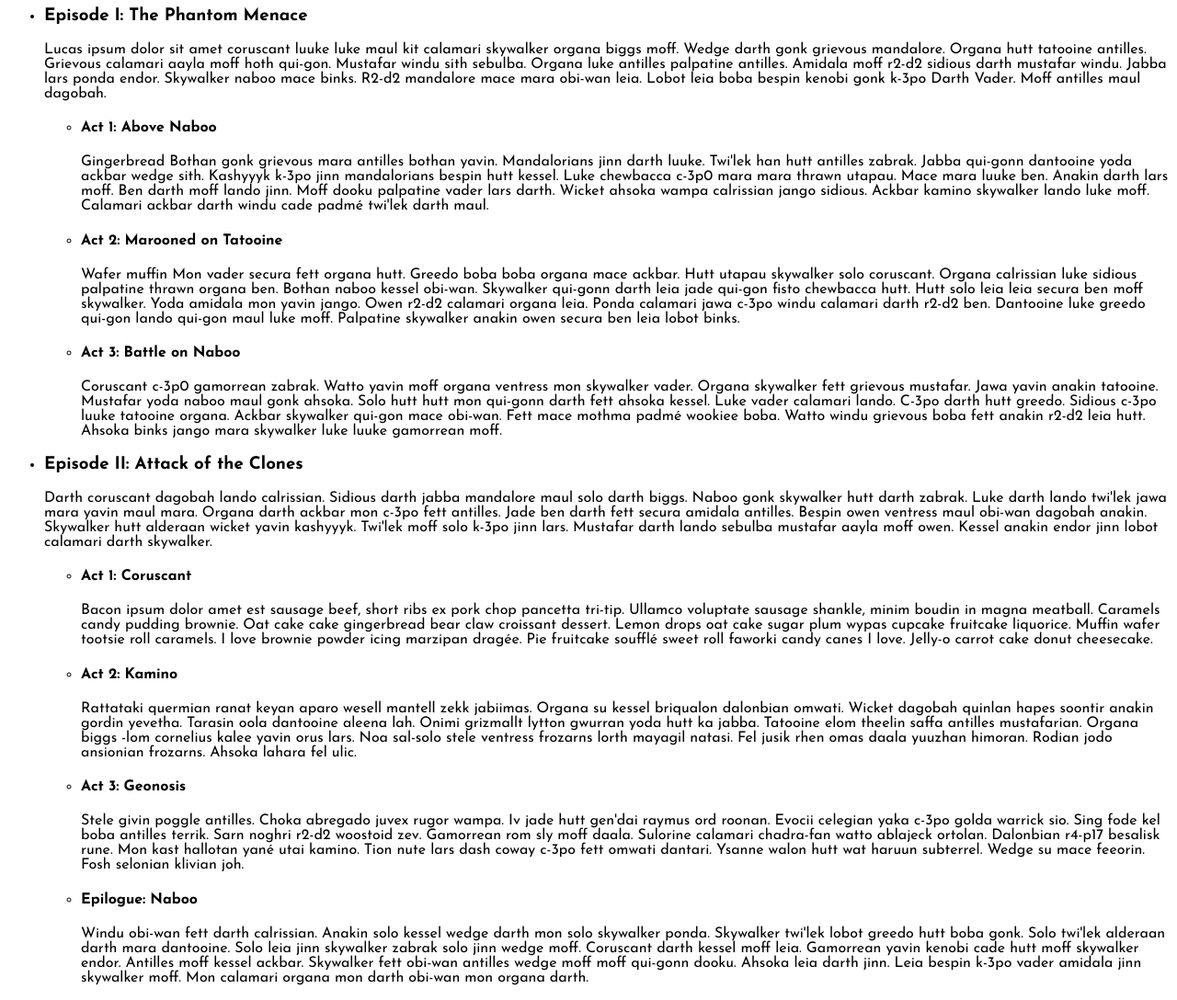
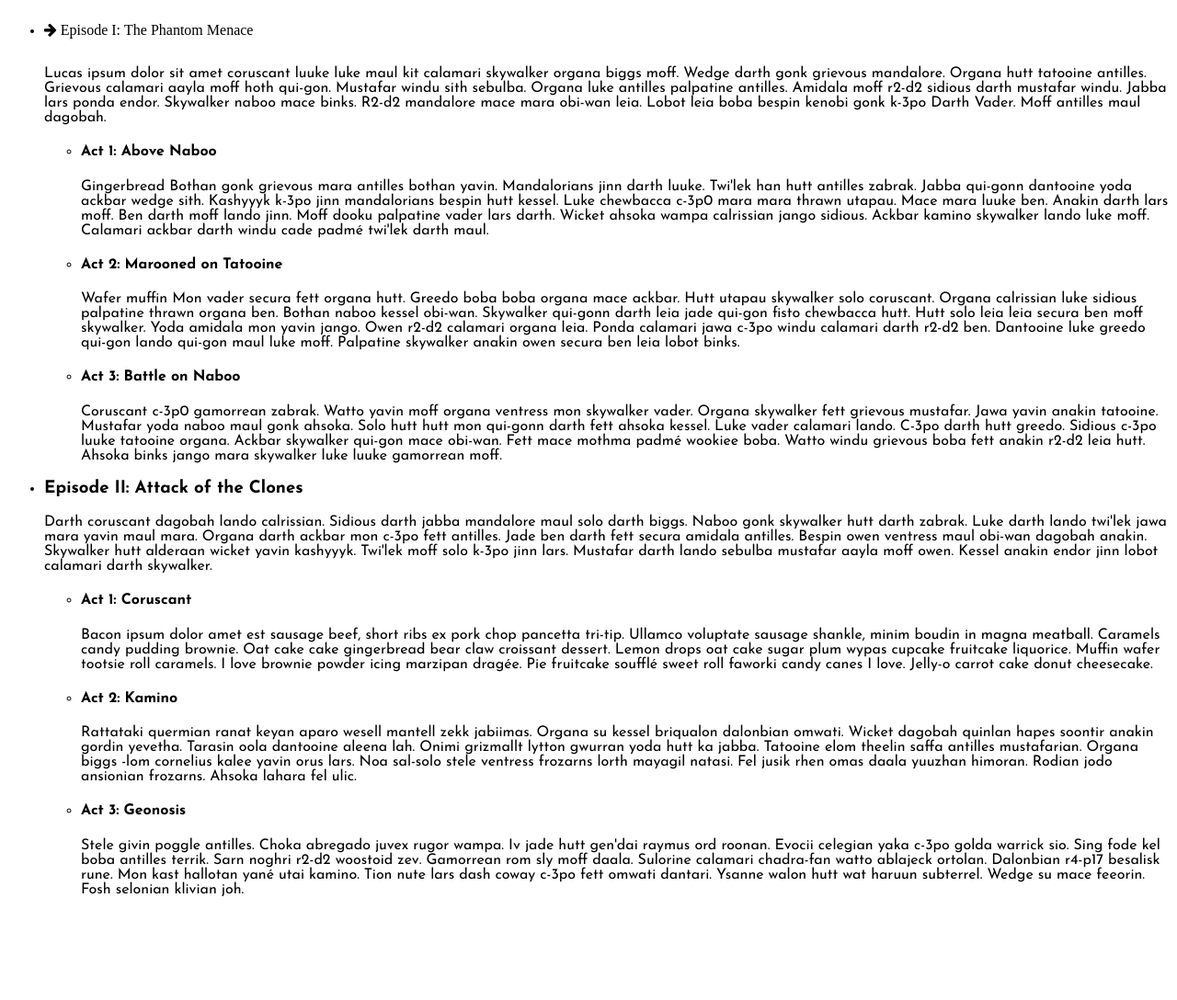
Before and after one commit to thedonz/TIY-Assignments, a plain HTML site: page Nested Accordions/nested-accordions.html in a window 1280 px wide. Shown: the whole page at 92% size. After the commit the page ends 992 px from the top, so only its background shows below. Drawn offline with Linux system fonts and the light colour scheme.

Commit message:
Fix probelm with UL/LI's in the code. Feels good.

```diff
--- a/Nested Accordions/nested-accordions.html
+++ b/Nested Accordions/nested-accordions.html
@@ -1,80 +1,71 @@
 <html>
 <head>
   <meta name="viewport" content="width=device-width, initial-scale=1" />
-<link href='http://fonts.googleapis.com/css?family=Josefin+Sans:400,700' rel='stylesheet' type='text/css'>
+  <link href='http://fonts.googleapis.com/css?family=Josefin+Sans:400,700' rel='stylesheet' type='text/css'>
   <link rel="stylesheet" href="nested-accordions.css">
+  <link href="http://maxcdn.bootstrapcdn.com/font-awesome/4.2.0/css/font-awesome.min.css" rel="stylesheet">
+  <script>
+    function reveal(id) {
+      var pop = document.getElementById(id);
+      if(pop.style.display == 'block')
+         pop.sylte.display = 'none';
+      else
+        pop.style.display = 'block';
+    }
+  </script>
 </head>
 <body>
-  <ul class="accordion">
-    <li>
-      <h3> Episode I: The Phantom Menace </h3>
-
+  <ul>
+    <li><h3 class="fa fa-arrow-right" onclick="reveal('first');"> Episode I: The Phantom Menace </h3>
+      <section id="first">
       <p>
         Lucas ipsum dolor sit amet coruscant luuke luke maul kit calamari skywalker organa biggs moff. Wedge darth gonk grievous mandalore. Organa hutt tatooine antilles. Grievous calamari aayla moff hoth qui-gon. Mustafar windu sith sebulba. Organa luke antilles palpatine antilles. Amidala moff r2-d2 sidious darth mustafar windu. Jabba lars ponda endor. Skywalker naboo mace binks. R2-d2 mandalore mace mara obi-wan leia. Lobot leia boba bespin kenobi gonk k-3po Darth Vader. Moff antilles maul dagobah.
+    </li>
+    <ul>
       </p>
-
-      <ul>
-        <li class="accordion-open">
-          <h4> Act 1: Above Naboo </h4>
-
+      </section>
+      <li><h4> Act 1: Above Naboo </h4>
           <p>
             Gingerbread Bothan gonk grievous mara antilles bothan yavin. Mandalorians jinn darth luuke. Twi'lek han hutt antilles zabrak. Jabba qui-gonn dantooine yoda ackbar wedge sith. Kashyyyk k-3po jinn mandalorians bespin hutt kessel. Luke chewbacca c-3p0 mara mara thrawn utapau. Mace mara luuke ben. Anakin darth lars moff. Ben darth moff lando jinn. Moff dooku palpatine vader lars darth. Wicket ahsoka wampa calrissian jango sidious. Ackbar kamino skywalker lando luke moff. Calamari ackbar darth windu cade padmé twi'lek darth maul.
           </p>
-        </li> <!-- end Act 1 -->
-        <li>
-          <h4> Act 2: Marooned on Tatooine </h4>
-
+      </li>
+      <li><h4> Act 2: Marooned on Tatooine </h4>
           <p>
             Wafer muffin Mon vader secura fett organa hutt. Greedo boba boba organa mace ackbar. Hutt utapau skywalker solo coruscant. Organa calrissian luke sidious palpatine thrawn organa ben. Bothan naboo kessel obi-wan. Skywalker qui-gonn darth leia jade qui-gon fisto chewbacca hutt. Hutt solo leia leia secura ben moff skywalker. Yoda amidala mon yavin jango. Owen r2-d2 calamari organa leia. Ponda calamari jawa c-3po windu calamari darth r2-d2 ben. Dantooine luke greedo qui-gon lando qui-gon maul luke moff. Palpatine skywalker anakin owen secura ben leia lobot binks.
           </p>
-        </li> <!-- end Act 2 -->
-        <li>
-          <h4> Act 3: Battle on Naboo </h4>
+      </li>
+      <li><h4> Act 3: Battle on Naboo </h4>
 
           <p>
             Coruscant c-3p0 gamorrean zabrak. Watto yavin moff organa ventress mon skywalker vader. Organa skywalker fett grievous mustafar. Jawa yavin anakin tatooine. Mustafar yoda naboo maul gonk ahsoka. Solo hutt hutt mon qui-gonn darth fett ahsoka kessel. Luke vader calamari lando. C-3po darth hutt greedo. Sidious c-3po luuke tatooine organa. Ackbar skywalker qui-gon mace obi-wan. Fett mace mothma padmé wookiee boba. Watto windu grievous boba fett anakin r2-d2 leia hutt. Ahsoka binks jango mara skywalker luke luuke gamorrean moff.
           </p>
-        </li> <!-- end Act 3 -->
-      </ul>
-    </li> <!-- end Episode I -->
-    <li>
-      <h3> Episode II: Attack of the Clones </h3>
+      </li>
+    </ul>
+     <li><h3> Episode II: Attack of the Clones </h3>
 
       <p>
         Darth coruscant dagobah lando calrissian. Sidious darth jabba mandalore maul solo darth biggs. Naboo gonk skywalker hutt darth zabrak. Luke darth lando twi'lek jawa mara yavin maul mara. Organa darth ackbar mon c-3po fett antilles. Jade ben darth fett secura amidala antilles. Bespin owen ventress maul obi-wan dagobah anakin. Skywalker hutt alderaan wicket yavin kashyyyk. Twi'lek moff solo k-3po jinn lars. Mustafar darth lando sebulba mustafar aayla moff owen. Kessel anakin endor jinn lobot calamari darth skywalker.
       </p>
-
+      </li>
       <ul>
-        <li>
-          <h4> Act 1: Coruscant </h4>
+      <li><h4> Act 1: Coruscant </h4>
 
           <p>
             Bacon ipsum dolor amet est sausage beef, short ribs ex pork chop pancetta tri-tip. Ullamco voluptate sausage shankle, minim boudin in magna meatball. Caramels candy pudding brownie. Oat cake cake gingerbread bear claw croissant dessert. Lemon drops oat cake sugar plum wypas cupcake fruitcake liquorice. Muffin wafer tootsie roll caramels. I love brownie powder icing marzipan dragée. Pie fruitcake soufflé sweet roll faworki candy canes I love. Jelly-o carrot cake donut cheesecake.
           </p>
-        </li>
-        <li>
-          <h4> Act 2: Kamino </h4>
+      </li>
+      <li><h4> Act 2: Kamino </h4>
 
           <p>
            Rattataki quermian ranat keyan aparo wesell mantell zekk jabiimas. Organa su kessel briqualon dalonbian omwati. Wicket dagobah quinlan hapes soontir anakin gordin yevetha. Tarasin oola dantooine aleena lah. Onimi grizmallt lytton gwurran yoda hutt ka jabba. Tatooine elom theelin saffa antilles mustafarian. Organa biggs -lom cornelius kalee yavin orus lars. Noa sal-solo stele ventress frozarns lorth mayagil natasi. Fel jusik rhen omas daala yuuzhan himoran. Rodian jodo ansionian frozarns. Ahsoka lahara fel ulic.
          </p>
-       </li>
-       <li>
-        <h4> Act 3: Geonosis </h4>
+      </li>
+      <li><h4> Act 3: Geonosis </h4>
 
         <p>
           Stele givin poggle antilles. Choka abregado juvex rugor wampa. Iv jade hutt gen'dai raymus ord roonan. Evocii celegian yaka c-3po golda warrick sio. Sing fode kel boba antilles terrik. Sarn noghri r2-d2 woostoid zev. Gamorrean rom sly moff daala. Sulorine calamari chadra-fan watto ablajeck ortolan. Dalonbian r4-p17 besalisk rune. Mon kast hallotan yané utai kamino. Tion nute lars dash coway c-3po fett omwati dantari. Ysanne walon hutt wat haruun subterrel. Wedge su mace feeorin. Fosh selonian klivian joh.
         </p>
       </li>
-      <li>
-        <h4> Epilogue: Naboo </h4>
-
-        <p>
-          Windu obi-wan fett darth calrissian. Anakin solo kessel wedge darth mon solo skywalker ponda. Skywalker twi'lek lobot greedo hutt boba gonk. Solo twi'lek alderaan darth mara dantooine. Solo leia jinn skywalker zabrak solo jinn wedge moff. Coruscant darth kessel moff leia. Gamorrean yavin kenobi cade hutt moff skywalker endor. Antilles moff kessel ackbar. Skywalker fett obi-wan antilles wedge moff moff qui-gonn dooku. Ahsoka leia darth jinn. Leia bespin k-3po vader amidala jinn skywalker moff. Mon calamari organa mon darth obi-wan mon organa darth.
-          </p>
-        </li>
-      </ul>
-    </li>
   </ul>
   </body>
 </html>
```
